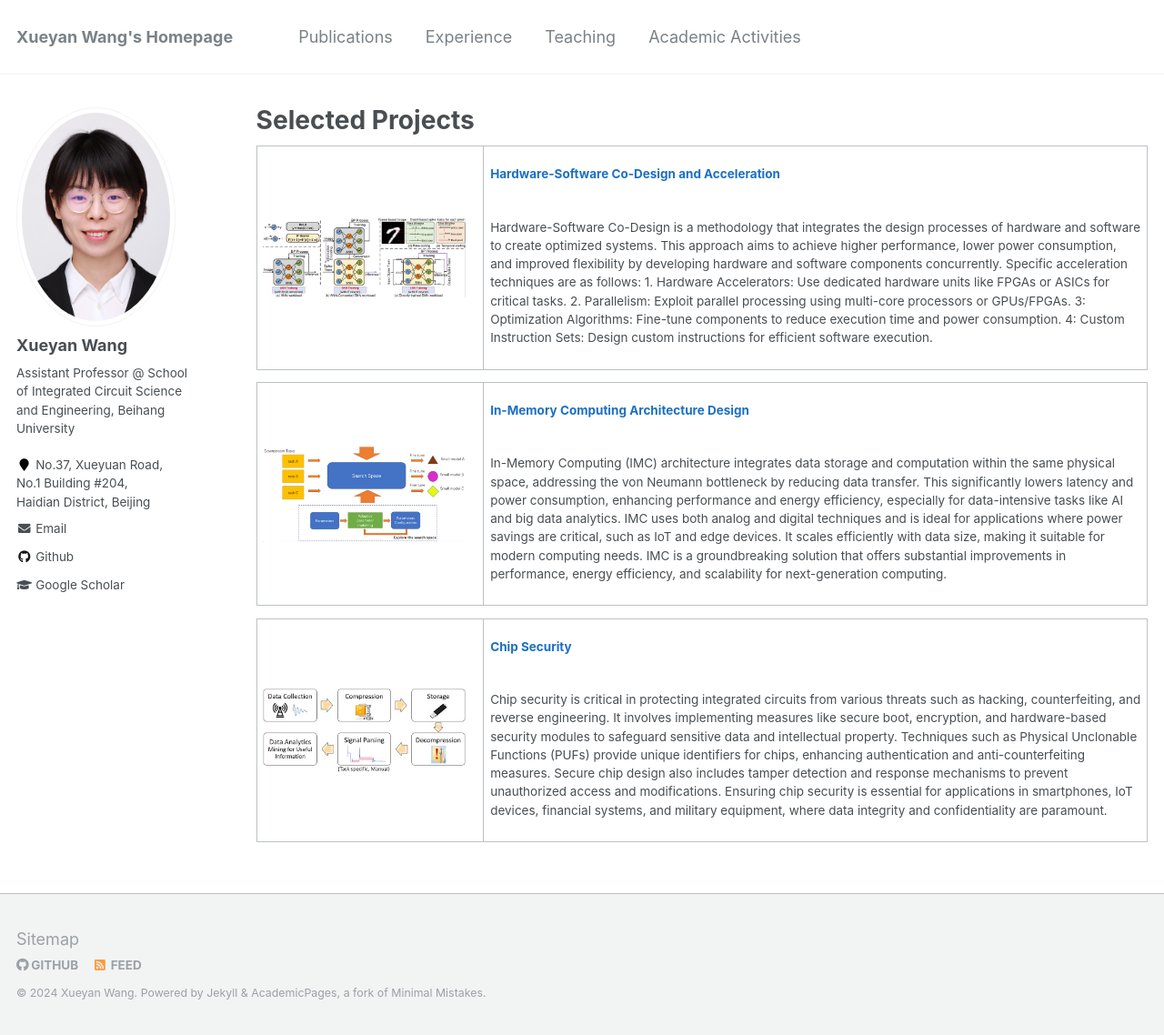
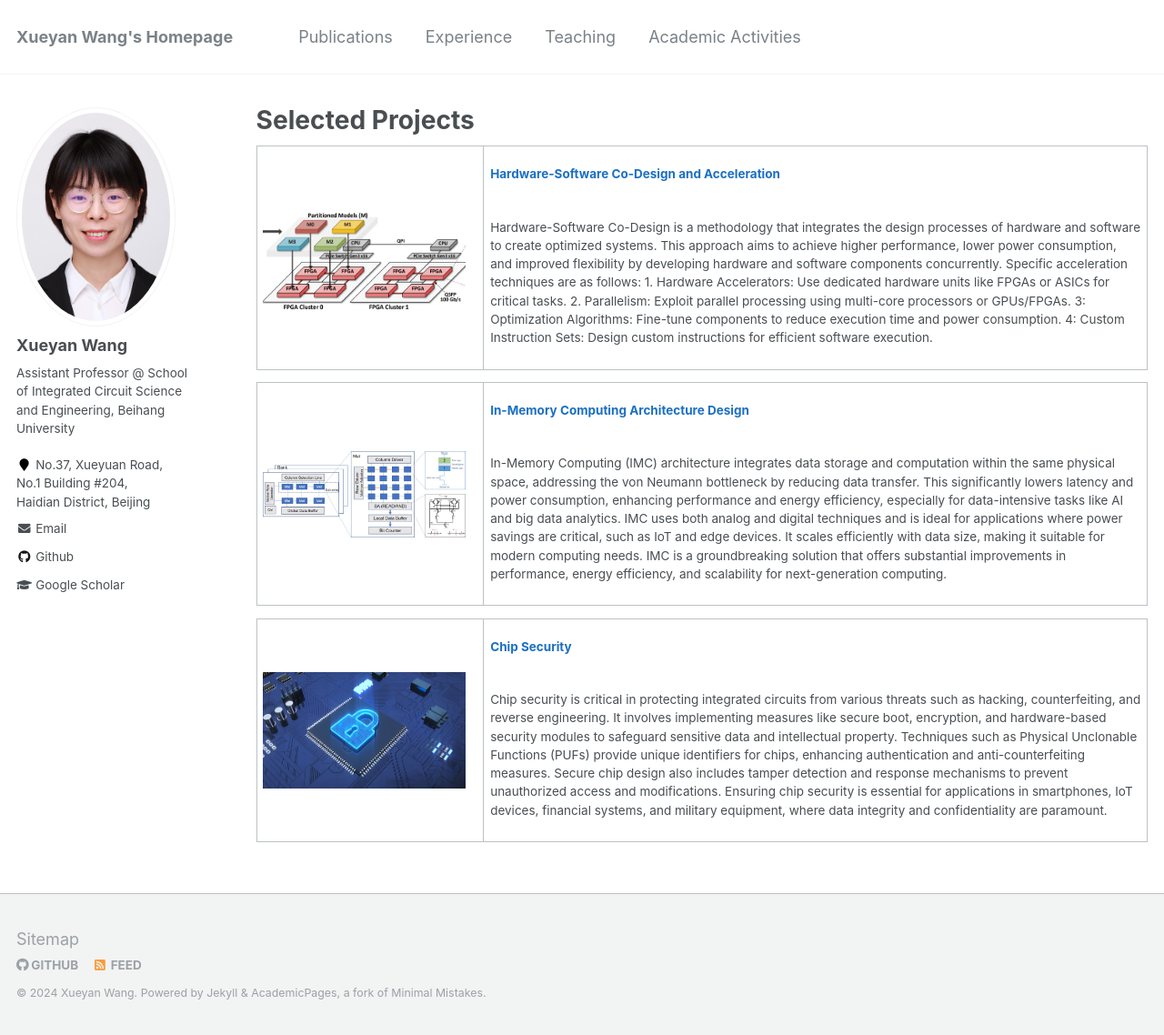
Before and after one commit to xywangbuaa/xywang.github.io, a Jekyll site: the page built from _pages/selected-projects.html, in a window 1280 px wide and 1138 px high. Shown: the whole window at 91% size. Built offline with Jekyll 4.4.1, drawn with Linux system fonts in a browser that asks for light colours.

Commit message:
Update selected-projects.html

```diff
--- a/_pages/selected-projects.html
+++ b/_pages/selected-projects.html
@@ -10,7 +10,7 @@ redirect_from:
 <table width="100%" align="center" border="0" cellpadding="20">
     <tbody>
       <tr>
-        <td width="25%"><img class="rounded shadow media-img ml-4" src="../images/SNN.png" width="223" height="160"></td>
+        <td width="25%"><img class="rounded shadow media-img ml-4" src="../images/hard.png" width="223" height="160"></td>
         <td width="73%" valign="top">
           <p>
             <strong><font color="#1b6fc2">Hardware-Software Co-Design and Acceleration</font></strong>
@@ -33,7 +33,7 @@ redirect_from:
 <table width="100%" align="center" border="0" cellpadding="20">
     <tbody>
       <tr>
-        <td width="25%"><img class="rounded shadow media-img ml-4" src="../images/LLM.png" width="223" height="160"></td>
+        <td width="25%"><img class="rounded shadow media-img ml-4" src="../images/pim.jpg" width="223" height="160"></td>
         <td width="73%" valign="top">
           <p>
             <strong><font color="#1b6fc2">In-Memory Computing Architecture Design</font></strong>
@@ -56,7 +56,7 @@ redirect_from:
 <table width="100%" align="center" border="0" cellpadding="20">
     <tbody>
       <tr>
-        <td width="25%"><img class="rounded shadow media-img ml-4" src="../images/database.jpg" width="223" height="180"></td>
+        <td width="25%"><img class="rounded shadow media-img ml-4" src="../images/sec.jpg" width="223" height="180"></td>
         <td width="73%" valign="top">
           <p>
             <strong><font color="#1b6fc2">Chip Security</font></strong>
```
